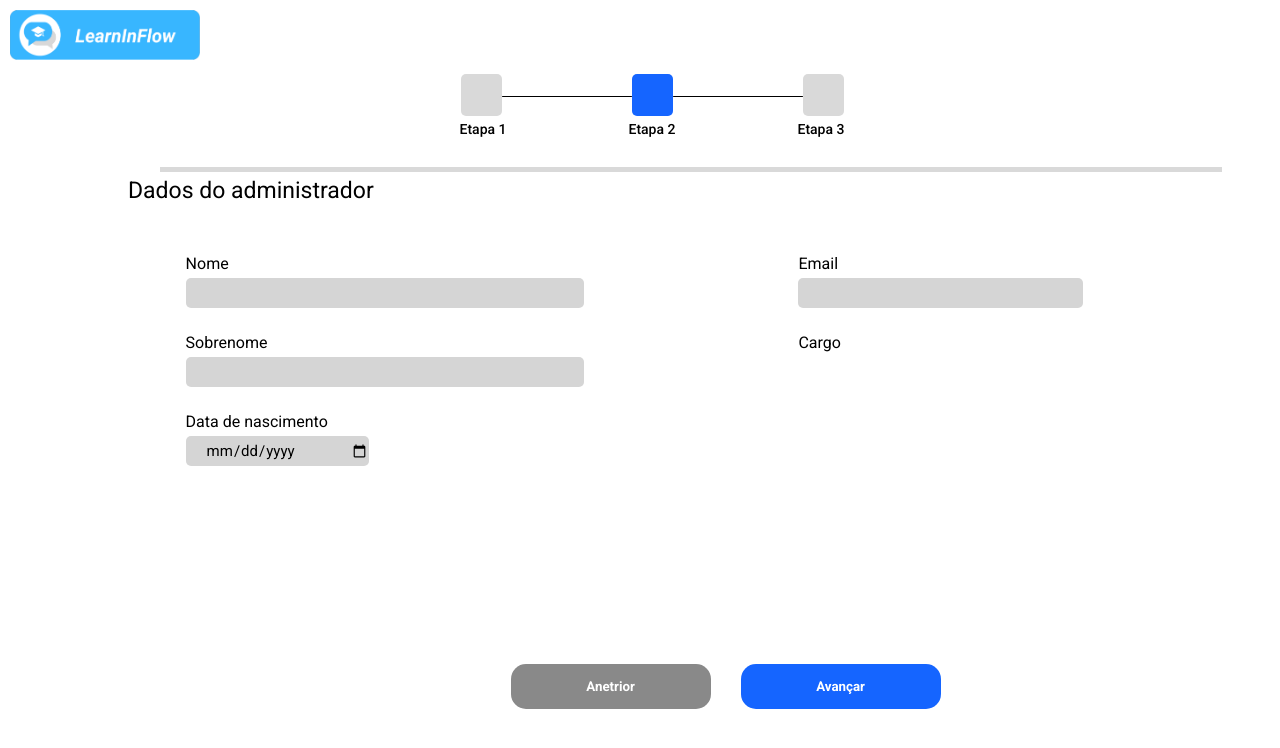
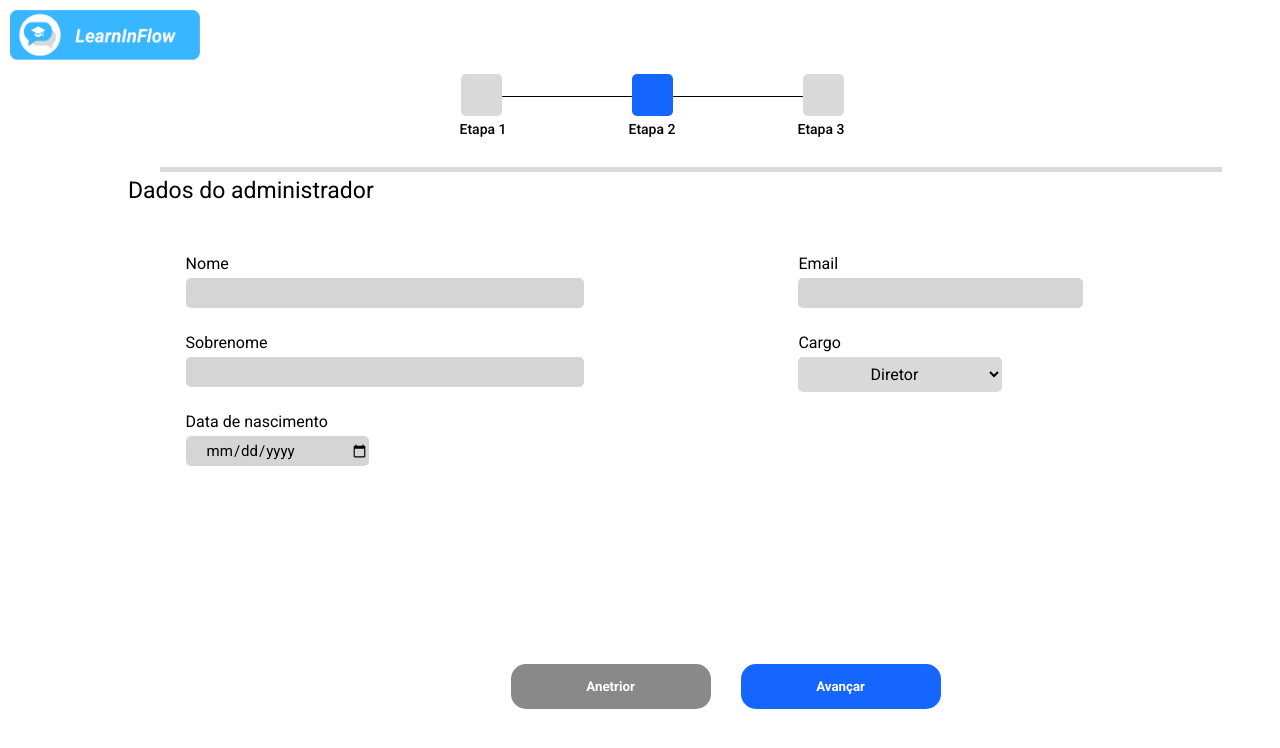
Before and after one commit to Vitto633/LearnInFlow, a plain HTML site: page cadastro-etapa2_admin.html in a window 1280 px wide. Shown: the top 748 px of the page. Drawn offline with Linux system fonts and the light colour scheme.

Commit message:
feat: Adicionano select do cargo

```diff
--- a/assets/css/pag_cadastro_login.css
+++ b/assets/css/pag_cadastro_login.css
@@ -505,3 +505,15 @@
     font-size: 17px;
     cursor: pointer;
   }
+
+  .select{
+    background-color: #d9d9d9;
+    border-radius: 5px;
+    height: 35px;
+    width: 204px;
+    margin-top: 5px;
+    text-decoration: none;
+    border: none;
+    text-align: center;
+    font-size: 16px;
+  }
--- a/assets/css/pag_perfil_style.css
+++ b/assets/css/pag_perfil_style.css
@@ -433,3 +433,7 @@ main{
     border-radius: 70px;
     border: none;
 }
+
+#descPost{
+    padding-left: 10px;
+}
--- a/cadastro-etapa2_admin.html
+++ b/cadastro-etapa2_admin.html
@@ -46,6 +46,11 @@
                 <p>Email</p>
                 <input class="campoEmail" type="email">
                 <p>Cargo</p>
+                <select class="select">
+                    <option value="1">Diretor</option>
+                    <option value="2">Cordenador</option>
+                    <option value="3">Professor</option>
+                </select>
             </div>
         </div>
         <div class="btnsCadastro">
```
Also changed, not shown: cadastro-etapa1_assist.html (+5 -0 lines), index.html (+21 -1 lines), pag_perfil.html (+1 -1 lines).
